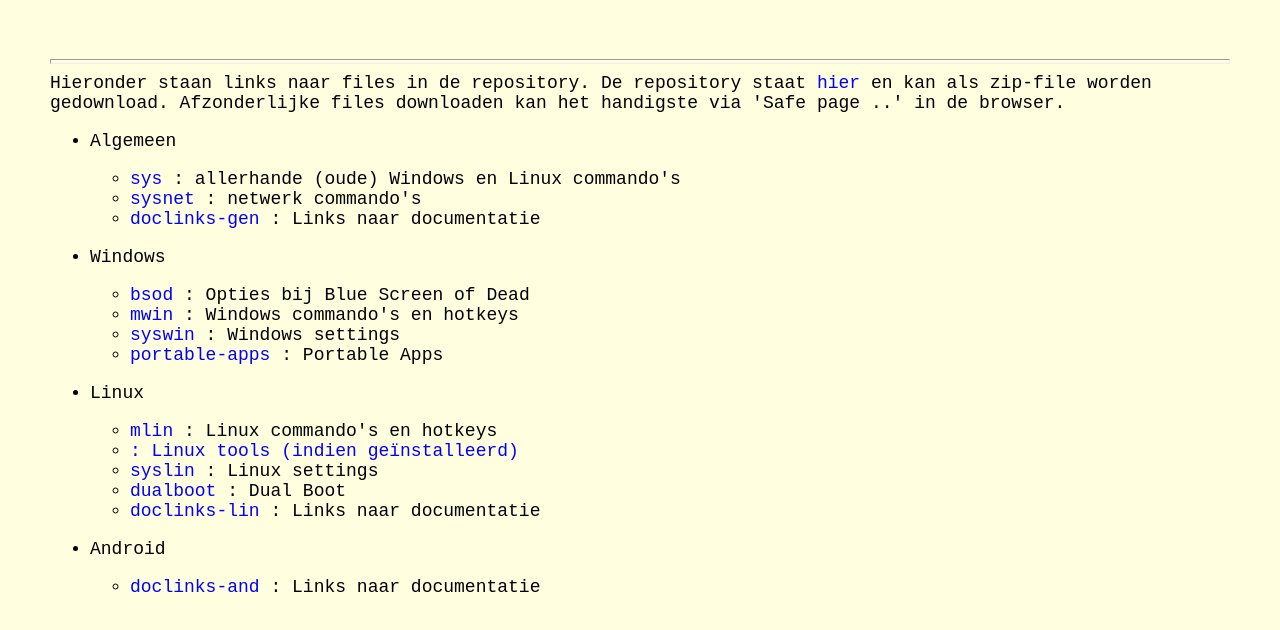
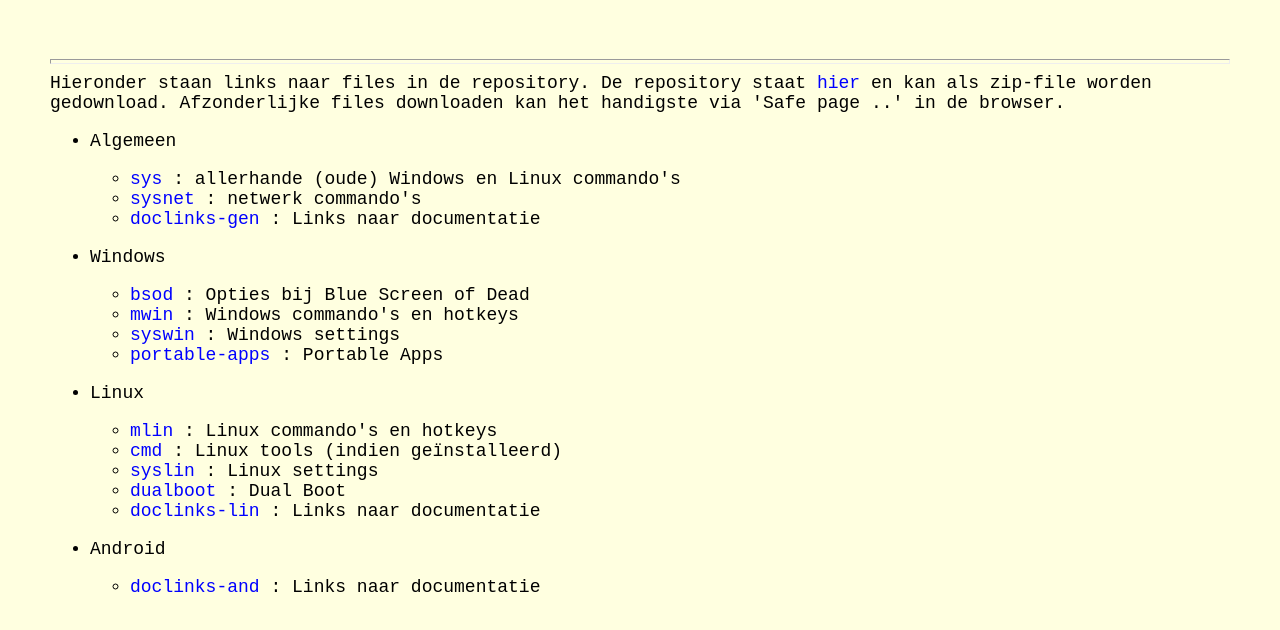
Before and after one commit to pjgsch/os, a plain HTML site: page index.html in a window 1280 px wide. Shown: the top 630 px of the page. Drawn offline with Linux system fonts and the light colour scheme.

Commit message:
Update index.html

```diff
--- a/index.html
+++ b/index.html
@@ -12,7 +12,6 @@ Hieronder staan links naar files in de repository.
 De repository staat <a href="https://github.com/pjgsch/os" target="_blank">hier</a>
 en kan als zip-file worden gedownload.
 Afzonderlijke files downloaden kan het handigste via 'Safe page ..' in de browser.
-
 
 <p>
 <ul>
@@ -40,7 +39,7 @@ Afzonderlijke files downloaden kan het handigste via 'Safe page ..' in de browse
 <p>
 <ul>
   <li> <a href="lin/mlin.txt" target="_blank">mlin</a> : Linux commando's en hotkeys
-  <li> <a href="lin/cmd.txt" target="_blank"> : Linux tools (indien ge&iuml;nstalleerd)</a>
+  <li> <a href="lin/cmd.txt" target="_blank">cmd</a> : Linux tools (indien ge&iuml;nstalleerd)
   <li> <a href="lin/syslin.txt" target="_blank">syslin</a> : Linux settings
   <li> <a href="lin/dualboot.txt" target="_blank">dualboot</a> : Dual Boot
   <li> <a href="lin/doclinks-lin.txt" target="_blank">doclinks-lin</a> : Links naar documentatie
```
